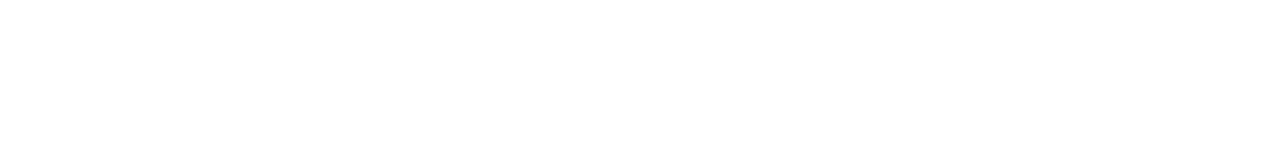
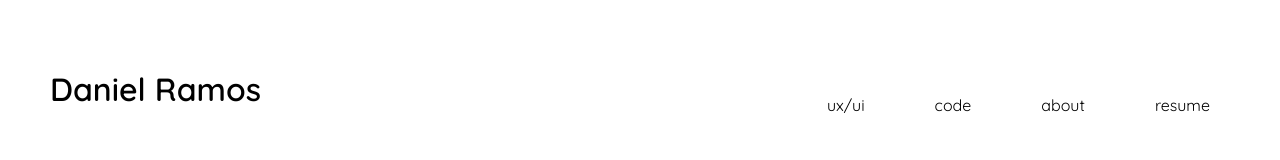
Before and after one commit to danielkuchu/portfolio, a plain HTML site: page about/about.html in a window 1280 px wide. Drawn offline with nearby package versions, Linux system fonts and the light colour scheme; a web font is replaced by a local one.

Commit message:
adhksfalh

```diff
--- a/about/about.html
+++ b/about/about.html
@@ -4,9 +4,46 @@
     <meta charset="UTF-8">
     <meta http-equiv="X-UA-Compatible" content="IE=edge">
     <meta name="viewport" content="width=device-width, initial-scale=1.0">
+    <script src="about.js" defer></script>
+    <link href="styles.css" rel="stylesheet">
+
+    <!--  Normalized CSS  -->
+    <link href="https://cdnjs.cloudflare.com/ajax/libs/normalize/8.0.1/normalize.min.css" rel="stylesheet">
+
+        <!-- Google Fonts -->
+        <link rel="preconnect" href="https://fonts.googleapis.com">
+        <link rel="preconnect" href="https://fonts.gstatic.com" crossorigin>
+        <link href="https://fonts.googleapis.com/css2?family=Bagel+Fat+One&display=swap" rel="stylesheet">
+        <link rel="preconnect" href="https://fonts.googleapis.com">
+        <link rel="preconnect" href="https://fonts.gstatic.com" crossorigin>
+        <link href="https://fonts.googleapis.com/css2?family=Bagel+Fat+One&family=Quicksand:wght@400;500;600&display=swap" rel="stylesheet">
     <title>About</title>
 </head>
 <body>
+    <header>
+
+        <div id="homeBtn">
+            <h1><a href="index.html">Daniel Ramos</a></h1>
+        </div>
+
+        <div id="nav">
+            <nav>
+                <ul>
+                    <li><a href="#uiux">ux/ui</a></li>
+                    <li><a href="#code">code</a></li>
+                    <li><a href="about/about.html">about</a></li>
+                    <li><a href="resume/resume.html">resume</a></li>
+                </ul>
+            </nav>
+        </div>
+
+    </header>
+
+    <article id="main">
+
+        <section></section>
+
+    </article>
 
 </body>
 </html>
--- /dev/null
+++ b/about/styles.css
@@ -0,0 +1,66 @@
+ /* Header Styling */
+
+ header {
+
+    margin: auto;
+    display: block;
+    flex-direction: row;
+    clear: none;
+
+}
+
+header h1 {
+
+    transform: translateY(50px);
+    font-family: 'Quicksand', sans-serif;
+
+}
+
+header nav {
+
+    float: right;
+    clear: none;
+
+}
+
+header h1 {
+
+    margin-left: 50px ;
+
+}
+
+
+nav ul{
+
+
+    display: flex;
+    flex-direction: row;
+    list-style: none;
+}
+
+nav ul li{
+
+    margin-right: 70px;
+
+}
+
+nav ul li a:hover {
+
+    color: rgb(255, 75, 75);
+
+}
+
+a {
+
+    text-decoration: none;
+    color: black;
+
+}
+
+/* General Styling */
+
+body {
+
+    font-family: 'Quicksand', sans-serif;
+
+}
--- a/styles.css
+++ b/styles.css
@@ -39,6 +39,8 @@
             text-align: left;
             margin-left: 100px;
     }
+
+    /* Header Styling */
 
     header {
 
```
Also changed, not shown: about/about.js (added).
